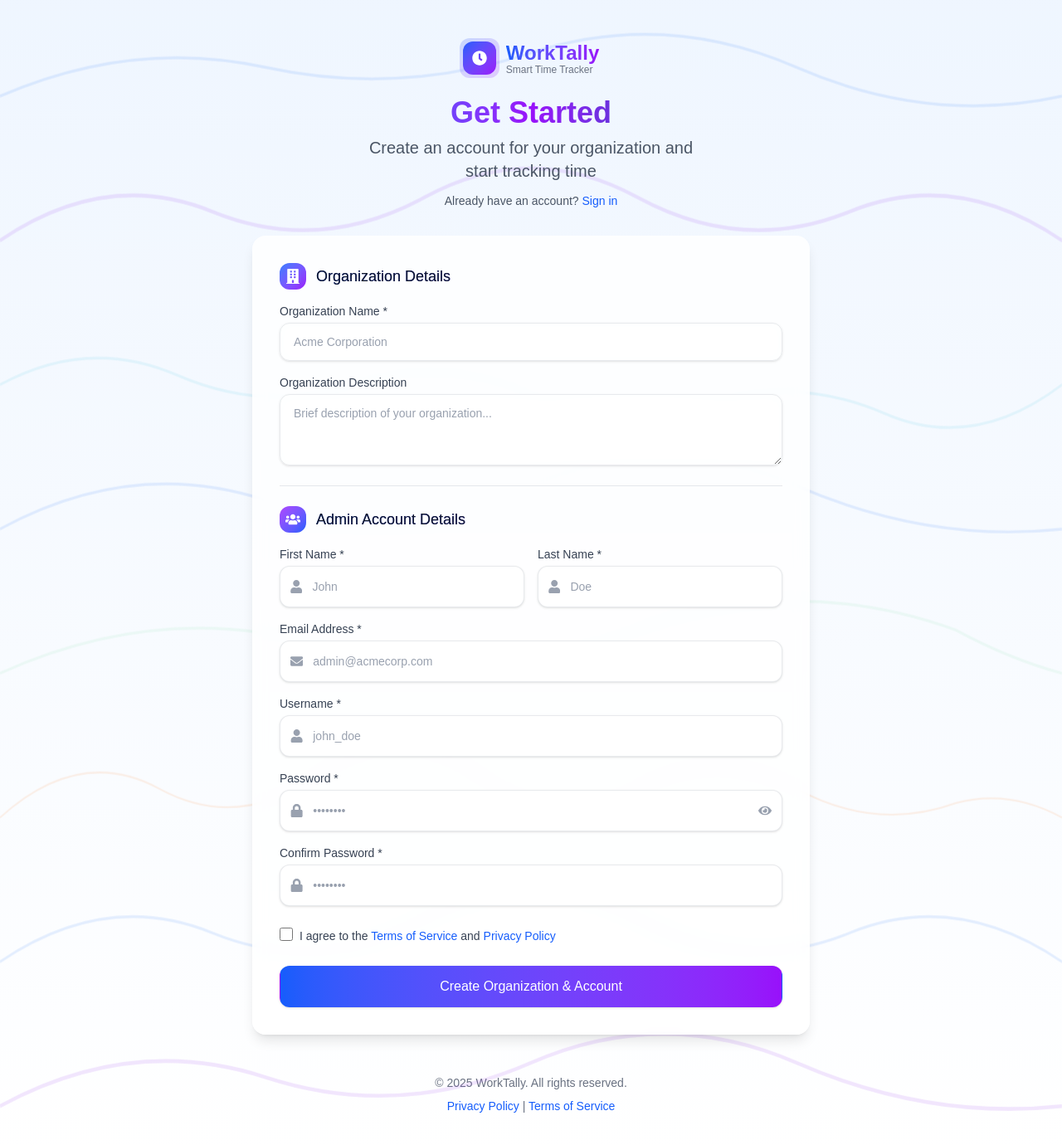
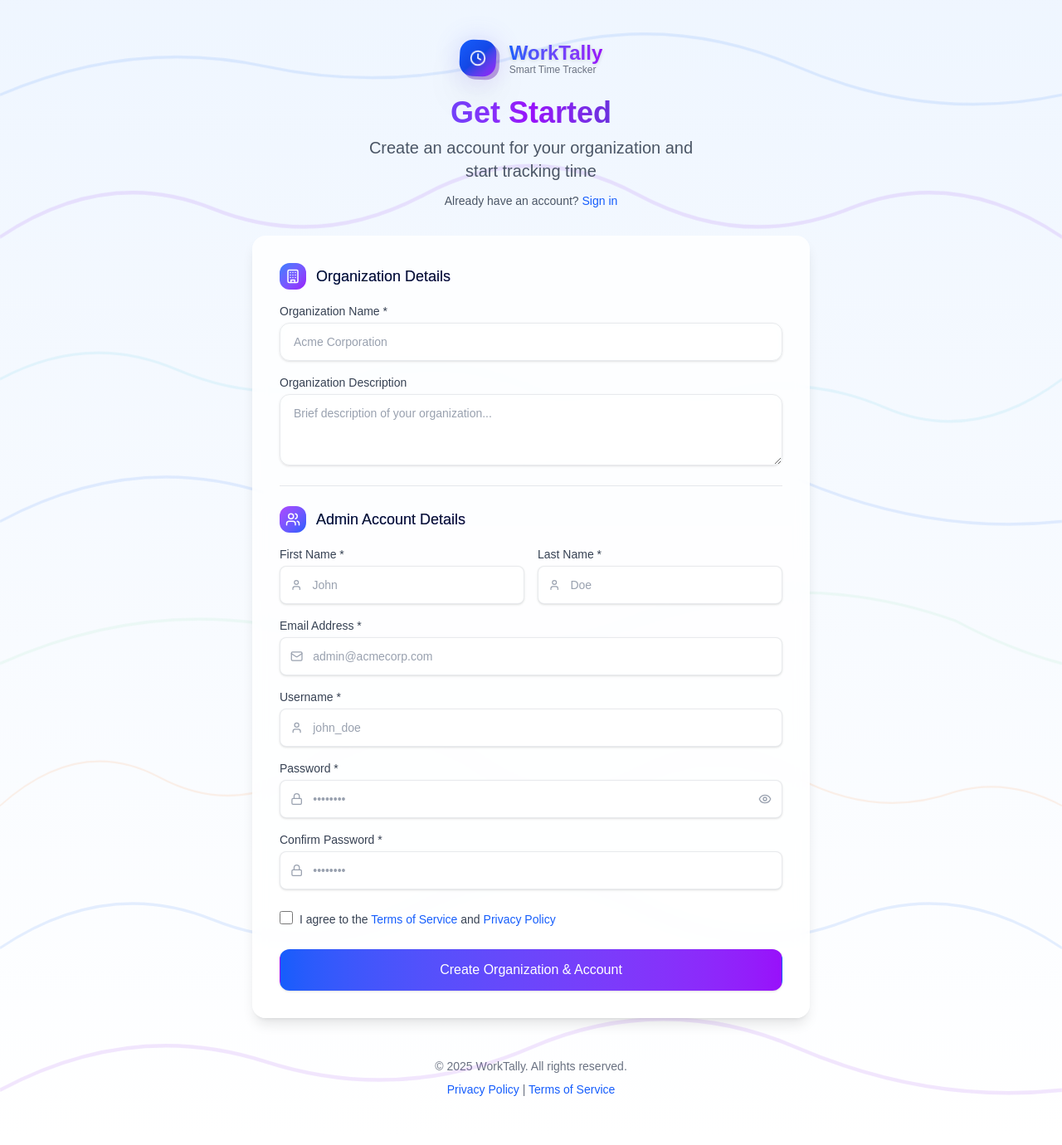
Before and after one commit to AianLouise/Django-NextJS, a Next.js app in the folder frontend/: page /signup in a window 1280 px wide. Shown: the top 1380 px of the page at 83% size. Built offline with nearby package versions, Linux system fonts and the light colour scheme; no server answers.

Commit message:
refactor: Replace FontAwesome icons with Lucide icons in Login, Signup, and Home components

```diff
--- a/frontend/src/app/signup/page.tsx
+++ b/frontend/src/app/signup/page.tsx
@@ -1,7 +1,7 @@
 'use client';
 
 import { useState } from 'react';
-import { FaClock, FaEnvelope, FaLock, FaUser, FaEye, FaEyeSlash, FaBuilding, FaUsers } from 'react-icons/fa';
+import { LuClock, LuMail, LuLock, LuUser, LuEye, LuEyeOff, LuBuilding, LuUsers } from 'react-icons/lu';
 import Link from 'next/link';
 import { useRouter } from 'next/navigation';
 import { apiRequest } from '@/lib/api';
@@ -103,15 +103,19 @@ export default function Signup() {
 
       <div className="mx-auto w-full max-w-md sm:max-w-md relative z-10">
         <div className="flex justify-center">
-          <Link href="/" className="flex items-center space-x-3 group">
+          <Link href="/" className="flex items-center space-x-4 group">
             <div className="relative">
-              <div className="w-10 h-10 bg-gradient-to-br from-blue-600 to-purple-600 rounded-xl flex items-center justify-center group-hover:scale-110 transition-transform duration-300">
-                <FaClock className="text-white text-lg" />
+              {/* Enhanced 3D Logo */}
+              <div className="w-11 h-11 bg-gradient-to-br from-blue-600 via-blue-700 to-purple-600 rounded-2xl flex items-center justify-center group-hover:scale-110 transition-all duration-500 shadow-2xl transform rotate-3 group-hover:rotate-6">
+                <LuClock className="text-white text-xl drop-shadow-lg" />
               </div>
-              <div className="absolute -inset-1 bg-gradient-to-br from-blue-600 to-purple-600 rounded-xl opacity-20 group-hover:opacity-40 transition-opacity duration-300 -z-10"></div>
+              {/* 3D depth shadow */}
+              <div className="absolute top-1 left-1 w-11 h-11 bg-gradient-to-br from-blue-800 to-purple-800 rounded-2xl opacity-40 -z-10 transform rotate-3"></div>
+              {/* Glow effect */}
+              <div className="absolute inset-0 bg-gradient-to-br from-blue-500 to-purple-600 rounded-2xl blur-lg opacity-20 group-hover:opacity-40 transition-opacity duration-500 -z-20"></div>
             </div>
             <div>
-              <h1 className="text-2xl font-bold bg-clip-text text-transparent bg-gradient-to-r from-blue-600 to-purple-600 dark:from-blue-400 dark:to-purple-400">
+              <h1 className="text-2xl font-bold bg-clip-text text-transparent bg-gradient-to-r from-blue-600 to-purple-600 dark:from-blue-400 dark:to-purple-400 drop-shadow-sm">
                 WorkTally
               </h1>
               <p className="text-xs text-gray-500 dark:text-gray-400 -mt-1">Smart Time Tracker</p>
@@ -139,7 +143,7 @@ export default function Signup() {
             <div className="border-b border-gray-200 dark:border-gray-600 pb-6">
               <h3 className="text-lg font-medium text-gray-900 dark:text-white mb-4 flex items-center bg-clip-text bg-gradient-to-r from-blue-600 to-purple-600 dark:from-blue-400 dark:to-purple-400">
                 <div className="w-8 h-8 bg-gradient-to-br from-blue-500 to-purple-600 rounded-xl flex items-center justify-center mr-3 group-hover:scale-110 transition-transform duration-300">
-                  <FaBuilding className="text-white" />
+                  <LuBuilding className="text-white" />
                 </div>
                 Organization Details
               </h3>
@@ -186,7 +190,7 @@ export default function Signup() {
             <div>
               <h3 className="text-lg font-medium text-gray-900 dark:text-white mb-4 flex items-center bg-clip-text bg-gradient-to-r from-blue-600 to-purple-600 dark:from-blue-400 dark:to-purple-400">
                 <div className="w-8 h-8 bg-gradient-to-br from-purple-500 to-blue-600 rounded-xl flex items-center justify-center mr-3 group-hover:scale-110 transition-transform duration-300">
-                  <FaUsers className="text-white" />
+                  <LuUsers className="text-white" />
                 </div>
                 Admin Account Details
               </h3>
@@ -197,8 +201,8 @@ export default function Signup() {
                     <label htmlFor="firstName" className="block text-sm font-medium text-gray-700 dark:text-gray-300">
                       First Name *
                     </label>
-                    <div className="mt-1 flex items-center gap-3 rounded-xl shadow-sm bg-white dark:bg-gray-700/70 border border-gray-300/50 dark:border-gray-600/50 px-3 py-2">
-                      <FaUser className="h-4 w-4 text-gray-400" />
+                    <div className="mt-1 flex items-center gap-3 rounded-lg shadow-sm bg-white dark:bg-gray-700/70 border border-gray-300/50 dark:border-gray-600/50 px-3 py-2.5">
+                      <LuUser className="h-4 w-4 text-gray-400" />
                       <input
                         id="firstName"
                         name="firstName"
@@ -206,7 +210,7 @@ export default function Signup() {
                         required
                         value={firstName}
                         onChange={(e) => setFirstName(e.target.value)}
-                        className="block w-full py-1.5 bg-transparent outline-none border-none placeholder-gray-400 dark:text-white sm:text-sm"
+                        className="block w-full py-0.5 bg-transparent outline-none border-none placeholder-gray-400 dark:text-white text-sm"
                         placeholder="John"
                       />
                     </div>
@@ -216,8 +220,8 @@ export default function Signup() {
                     <label htmlFor="lastName" className="block text-sm font-medium text-gray-700 dark:text-gray-300">
                       Last Name *
                     </label>
-                    <div className="mt-1 flex items-center gap-3 rounded-xl shadow-sm bg-white dark:bg-gray-700/70 border border-gray-300/50 dark:border-gray-600/50 px-3 py-2">
-                      <FaUser className="h-4 w-4 text-gray-400" />
+                    <div className="mt-1 flex items-center gap-3 rounded-lg shadow-sm bg-white dark:bg-gray-700/70 border border-gray-300/50 dark:border-gray-600/50 px-3 py-2.5">
+                      <LuUser className="h-4 w-4 text-gray-400" />
                       <input
                         id="lastName"
                         name="lastName"
@@ -225,7 +229,7 @@ export default function Signup() {
                         required
                         value={lastName}
                         onChange={(e) => setLastName(e.target.value)}
-                        className="block w-full py-1.5 bg-transparent outline-none border-none placeholder-gray-400 dark:text-white sm:text-sm"
+                        className="block w-full py-0.5 bg-transparent outline-none border-none placeholder-gray-400 dark:text-white text-sm"
                         placeholder="Doe"
                       />
                     </div>
@@ -235,8 +239,8 @@ export default function Signup() {
                   <label htmlFor="email" className="block text-sm font-medium text-gray-700 dark:text-gray-300">
                     Email Address *
                   </label>
-                  <div className="mt-1 flex items-center gap-3 rounded-xl shadow-sm bg-white dark:bg-gray-700/70 border border-gray-300/50 dark:border-gray-600/50 px-3 py-2">
-                    <FaEnvelope className="h-4 w-4 text-gray-400" />
+                  <div className="mt-1 flex items-center gap-3 rounded-lg shadow-sm bg-white dark:bg-gray-700/70 border border-gray-300/50 dark:border-gray-600/50 px-3 py-2.5">
+                    <LuMail className="h-4 w-4 text-gray-400" />
                     <input
                       id="email"
                       name="email"
@@ -245,7 +249,7 @@ export default function Signup() {
                       required
                       value={email}
                       onChange={(e) => setEmail(e.target.value)}
-                      className="block w-full py-1.5 bg-transparent outline-none border-none placeholder-gray-400 dark:text-white sm:text-sm"
+                      className="block w-full py-0.5 bg-transparent outline-none border-none placeholder-gray-400 dark:text-white text-sm"
                       placeholder="admin@acmecorp.com"
                     />
                   </div>
@@ -255,8 +259,8 @@ export default function Signup() {
                   <label htmlFor="username" className="block text-sm font-medium text-gray-700 dark:text-gray-300">
                     Username *
                   </label>
-                  <div className="mt-1 flex items-center gap-3 rounded-xl shadow-sm bg-white dark:bg-gray-700/70 border border-gray-300/50 dark:border-gray-600/50 px-3 py-2">
-                    <FaUser className="h-4 w-4 text-gray-400" />
+                  <div className="mt-1 flex items-center gap-3 rounded-lg shadow-sm bg-white dark:bg-gray-700/70 border border-gray-300/50 dark:border-gray-600/50 px-3 py-2.5">
+                    <LuUser className="h-4 w-4 text-gray-400" />
                     <input
                       id="username"
                       name="username"
@@ -264,7 +268,7 @@ export default function Signup() {
                       required
                       value={username}
                       onChange={(e) => setUsername(e.target.value)}
-                      className="block w-full py-1.5 bg-transparent outline-none border-none placeholder-gray-400 dark:text-white sm:text-sm"
+                      className="block w-full py-0.5 bg-transparent outline-none border-none placeholder-gray-400 dark:text-white text-sm"
                       placeholder="john_doe"
                     />
                   </div>
@@ -273,8 +277,8 @@ export default function Signup() {
                   <label htmlFor="password" className="block text-sm font-medium text-gray-700 dark:text-gray-300">
                     Password *
                   </label>
-                  <div className="mt-1 flex items-center gap-3 rounded-xl shadow-sm bg-white dark:bg-gray-700/70 border border-gray-300/50 dark:border-gray-600/50 px-3 py-2 relative">
-                    <FaLock className="h-4 w-4 text-gray-400" />
+                  <div className="mt-1 flex items-center gap-3 rounded-lg shadow-sm bg-white dark:bg-gray-700/70 border border-gray-300/50 dark:border-gray-600/50 px-3 py-2.5 relative">
+                    <LuLock className="h-4 w-4 text-gray-400" />
                     <input
                       id="password"
                       name="password"
@@ -283,7 +287,7 @@ export default function Signup() {
                       required
                       value={password}
                       onChange={(e) => setPassword(e.target.value)}
-                      className="block w-full py-1.5 bg-transparent outline-none border-none placeholder-gray-400 dark:text-white sm:text-sm"
+                      className="block w-full py-0.5 bg-transparent outline-none border-none placeholder-gray-400 dark:text-white text-sm"
                       placeholder="••••••••"
                     />
                     <button
@@ -293,9 +297,9 @@ export default function Signup() {
                       style={{ top: '50%', transform: 'translateY(-50%)' }}
                     >
                       {showPassword ? (
-                        <FaEyeSlash className="h-4 w-4" />
+                        <LuEyeOff className="h-4 w-4" />
                       ) : (
-                        <FaEye className="h-4 w-4" />
+                        <LuEye className="h-4 w-4" />
                       )}
                     </button>
                   </div>
@@ -305,8 +309,8 @@ export default function Signup() {
                   <label htmlFor="confirmPassword" className="block text-sm font-medium text-gray-700 dark:text-gray-300">
                     Confirm Password *
                   </label>
-                  <div className="mt-1 flex items-center gap-3 rounded-xl shadow-sm bg-white dark:bg-gray-700/70 border border-gray-300/50 dark:border-gray-600/50 px-3 py-2">
-                    <FaLock className="h-4 w-4 text-gray-400" />
+                  <div className="mt-1 flex items-center gap-3 rounded-lg shadow-sm bg-white dark:bg-gray-700/70 border border-gray-300/50 dark:border-gray-600/50 px-3 py-2.5">
+                    <LuLock className="h-4 w-4 text-gray-400" />
                     <input
                       id="confirmPassword"
                       name="confirmPassword"
@@ -315,7 +319,7 @@ export default function Signup() {
                       required
                       value={confirmPassword}
                       onChange={(e) => setConfirmPassword(e.target.value)}
-                      className="block w-full py-1.5 bg-transparent outline-none border-none placeholder-gray-400 dark:text-white sm:text-sm"
+                      className="block w-full py-0.5 bg-transparent outline-none border-none placeholder-gray-400 dark:text-white text-sm"
                       placeholder="••••••••"
                     />
                   </div>
```
Also changed, not shown: frontend/src/app/login/page.tsx (+23 -16 lines), frontend/src/app/page.tsx (+4 -4 lines).
